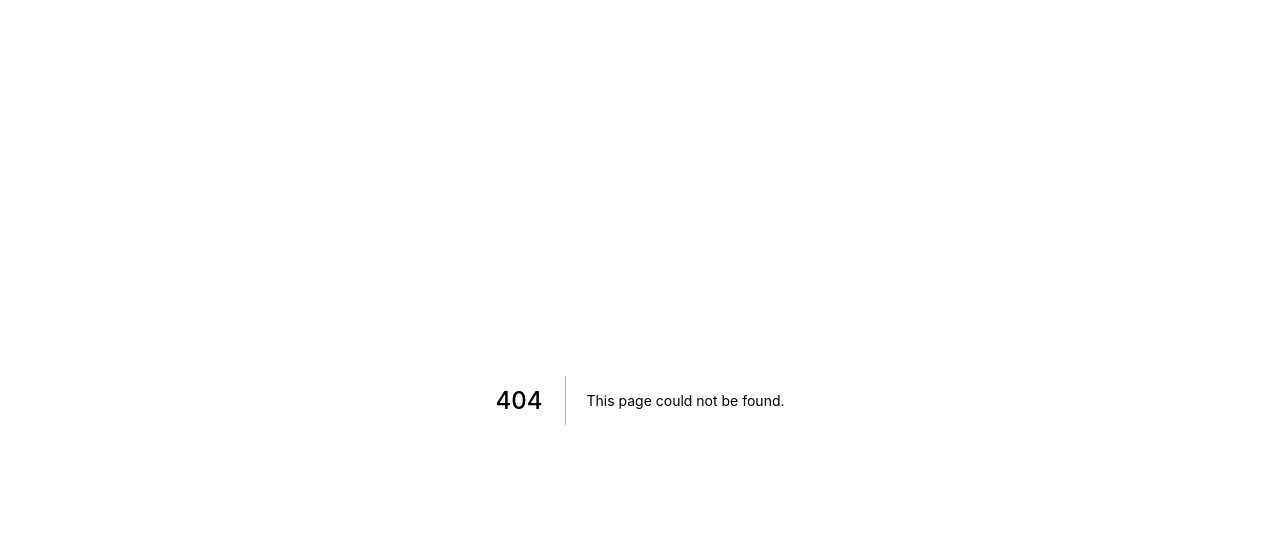
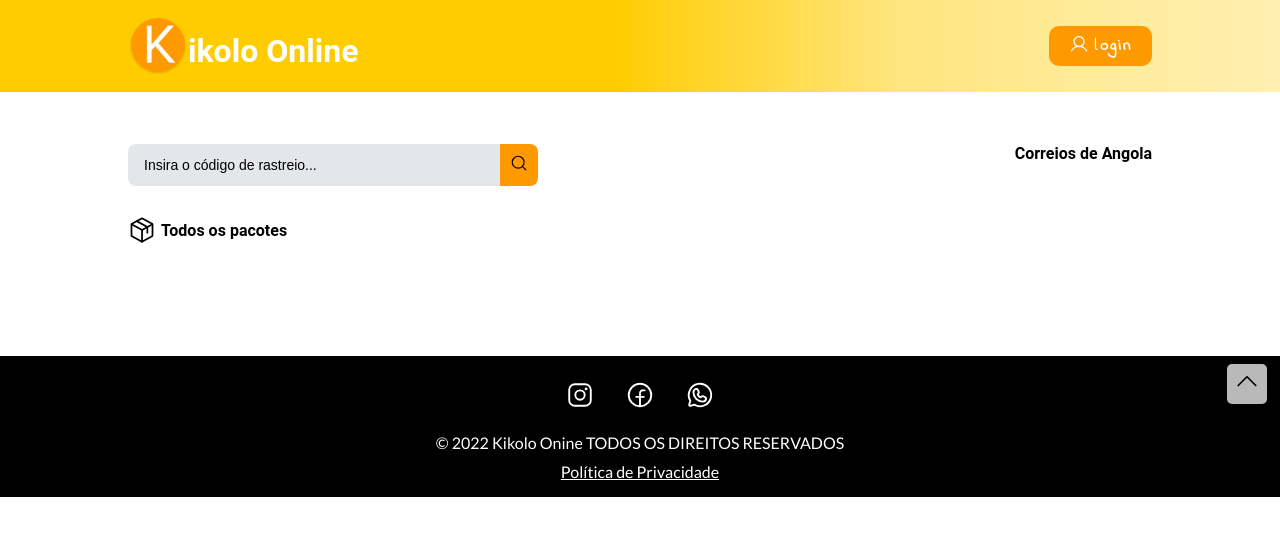
Before and after one commit to claudio-bravo/Kikolo-Tracking, a Next.js app: page /partners in a window 1280 px wide. Before the commit this address had no page. Shown: the top 536 px of the page. Built offline with nearby package versions, Linux system fonts and the light colour scheme.

Commit message:
feat: add partners page and login

```diff
--- /dev/null
+++ b/src/components/Partners/index.tsx
@@ -0,0 +1,36 @@
+import { MagnifyingGlass, Package } from "phosphor-react";
+import styled from "./styles.module.scss";
+//import { History } from "./History";
+
+export function Partners() {
+  return (
+    <section className={styled.section}>
+    <div id="containerMain">
+      <main className={styled.main}>
+        <div className={styled.firstcontainer}>
+          <div className={styled.contentDiv}>
+            <div className={styled.divbox}>
+              <div className={styled.search}>
+                <input type="text" placeholder="Insira o código de rastreio..."/>
+                <button type="button">
+                  <MagnifyingGlass size={18} className={styled.svg}/>
+                </button>
+              </div>
+              <div className={styled.package}>
+                <Package size={28} />
+                <h1>Todos os pacotes</h1>
+              </div>
+            </div>
+          </div>
+          <h1 className={styled.user}>Correios de Angola</h1>
+        </div>
+
+        <div className={styled.secondcontainer}>
+
+        </div>
+      </main>
+      {/* <History /> */}
+    </div>
+    </section>
+  );
+}
--- /dev/null
+++ b/src/components/Partners/styles.module.scss
@@ -0,0 +1,97 @@
+.section {
+    display: flex;
+    flex-direction: column;
+    align-items: center;
+    justify-content: center;
+    height: auto;
+    font-family: 'Roboto', sans-serif;
+
+    div {
+        .main {
+            width: 80%;
+            height: max-content;
+            display: flex;
+            justify-content: center;
+            padding: 2rem 0;
+
+            .firstcontainer {
+                width: 100%;
+                display: flex;
+                justify-content: space-between;
+                align-items: flex-start;
+                .contentDiv {
+                    width: 50%;
+                    .divSearch {
+                        width: 100%;
+                    }
+                    .divbox {
+                        display: flex;
+                        flex-direction: column;
+                        gap: 30px;
+                        .search {
+                            display: flex;
+                            width: 100%;
+                            max-width: 80%;
+                            input {
+                                width: 100%;
+                                background: #E4E6EB;
+                                padding: 0 0 0 1rem;
+                                border-radius: 8px 0px 0px 8px;
+                            }
+                            ::placeholder {
+                                font-size: 14px;
+                                color: black;
+                            }
+                            button {
+                                width: max-content;
+                                background: #FF9900;
+                                border-radius: 0px 8px 8px 0px;
+                                font-weight: bold;
+
+                                :hover {
+                                    color: white;
+                                }
+                                svg {
+                                    padding: 10px;
+                                }
+                            }
+                    }
+
+                    .package {
+                        display: flex;
+                        align-items: center;
+                        gap: 5px;
+                    }
+                    }
+                }
+
+                .user {
+
+                }
+            }
+
+            .secondcontainer {
+
+            }
+        }
+    }
+    // @media screen and (max-width: 818px) {
+    //     .main {
+    //         .container {
+    //             max-width: 100%;
+    //         }
+    //     }
+    // }
+
+    // @media screen and (max-width: 650px) {
+    //     .title {
+    //         font-size: 1.2rem;
+    //     }
+    //     .main {
+    //         height: auto;
+    //         padding: 3rem 0rem;
+
+    //     }
+    // }
+
+}
--- a/src/components/Main/trackingHistory/index.tsx
+++ b/src/components/Tracking/History/index.tsx
@@ -1,6 +1,6 @@
 import styled from "./styles.module.scss";
 
-export function TrackingHistory() {
+export function History() {
   return (
     <section className={styled.trackingHistory}>
       <div className={styled.content}>
--- a/src/components/Main/index.tsx
+++ b/src/components/Tracking/index.tsx
@@ -1,7 +1,7 @@
 import styled from "./styles.module.scss";
-import { TrackingHistory } from "./trackingHistory";
+import { History } from "./History";
 
-export function Main() {
+export function Tracking() {
   return (
     <section className={styled.section}>
     <div id="containerMain">
@@ -14,7 +14,7 @@ export function Main() {
           </button>
         </div>
       </main>
-      <TrackingHistory />
+      <History />
     </div>
     </section>
   );
--- a/src/pages/_app.tsx
+++ b/src/pages/_app.tsx
@@ -1,13 +1,15 @@
 import { AppProps } from "next/app";
+import { Footer } from "../components/Footer";
+import { Header } from "../components/Header";
 
 import "../styles/globals.scss";
 
 export default function MyApp({ Component, pageProps }: AppProps) {
   return (
     <>
-
-        <Component {...pageProps} />
-
+      <Header />
+      <Component {...pageProps} />
+      <Footer />
     </>
   );
 }
--- /dev/null
+++ b/src/pages/partners/index.tsx
@@ -0,0 +1,7 @@
+import { Partners } from "../../components/Partners";
+
+export default function PartnersPage() {
+    return (
+        <Partners />
+    )
+}
```
Also changed, not shown: src/pages/index.tsx (+2 -7 lines), src/pages/tracking/index.tsx (added, +14 -0 lines), src/components/Tracking/History/styles.module.scss (renamed from src/components/Main/trackingHistory/styles.module.scss), src/components/Tracking/styles.module.scss (renamed from src/components/Main/styles.module.scss).
